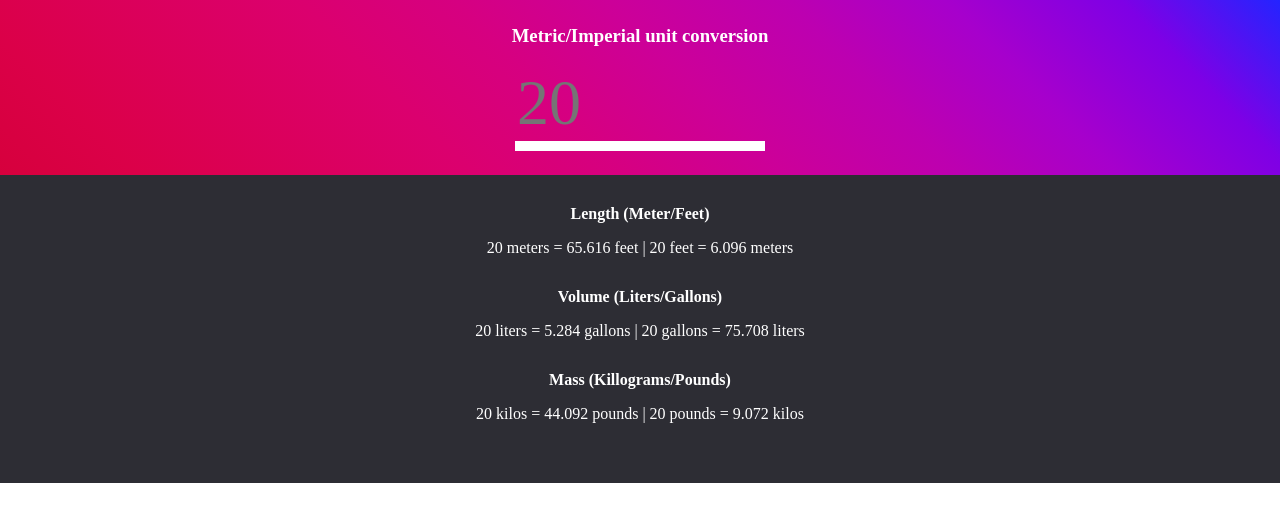
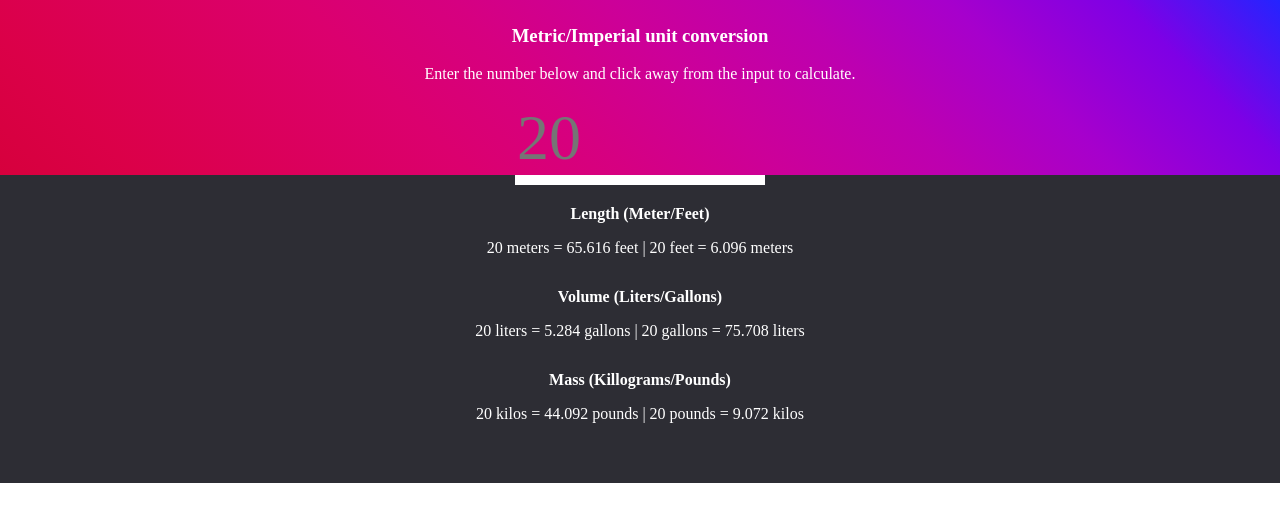
Before and after one commit to amoozgar-afghan/Unit-Converter, a plain HTML site: page index.html in a window 1280 px wide. Drawn offline with nearby package versions, Linux system fonts and the light colour scheme.

Commit message:
Update index.html

```diff
--- a/index.html
+++ b/index.html
@@ -5,6 +5,7 @@
     <body>
         <div class="displayVariable">
             <h3>Metric/Imperial unit conversion</h3>
+            <p>Enter the number below and click away from the input to calculate.</p>
             <input type="number" placeholder="20" id="unitNumber" class="unitNumber" onblur="convert()">
         </div>
 
```
